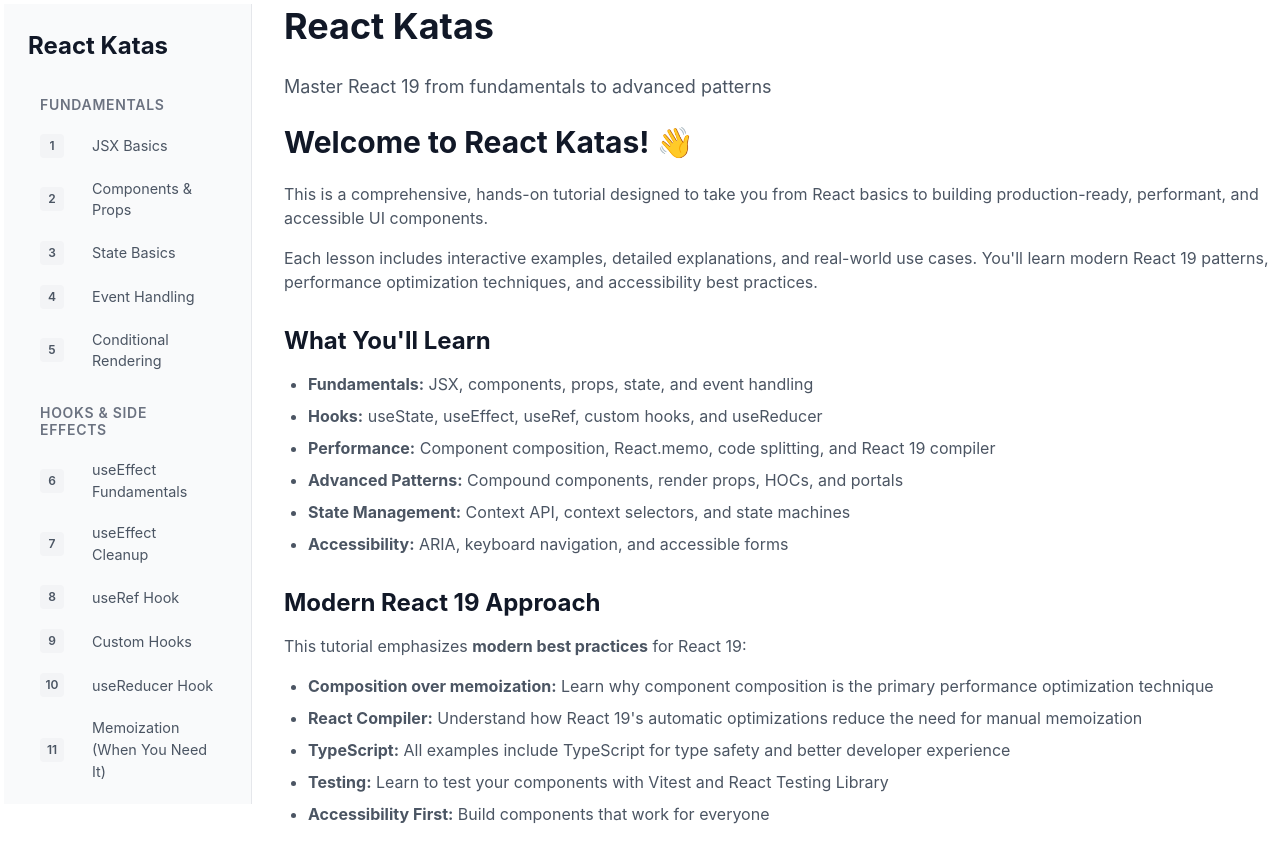
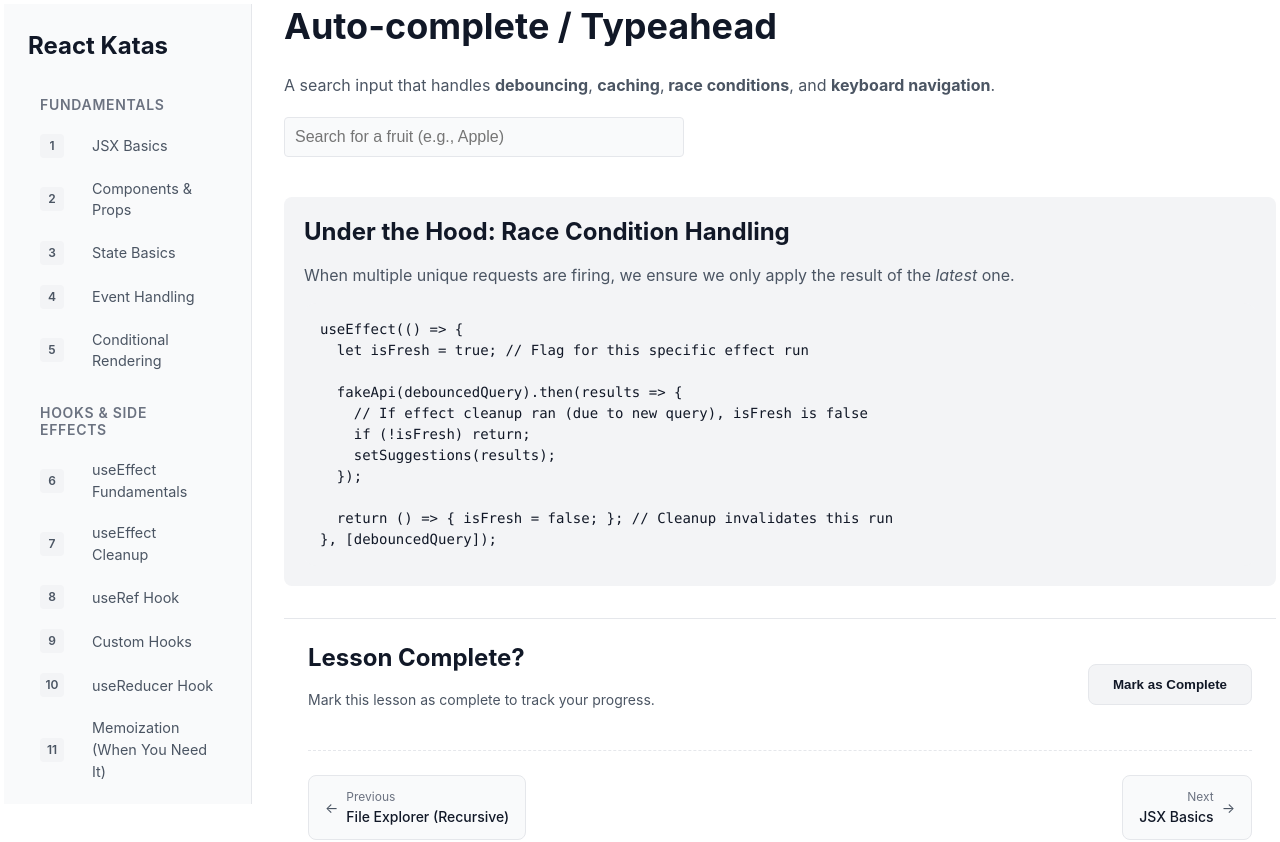
Before and after one commit to rajeshpillai/react-katas, a React (Vite) app: page /lessons/auto-complete in a window 1280 px wide. Shown: the top 842 px of the page. Built offline with nearby package versions, Linux system fonts and the light colour scheme.

Commit message:
Maching Coding: Autocomplete

```diff
--- /dev/null
+++ b/src/hooks/useDebounce.ts
@@ -0,0 +1,17 @@
+import { useState, useEffect } from 'react'
+
+export function useDebounce<T>(value: T, delay: number): T {
+    const [debouncedValue, setDebouncedValue] = useState<T>(value)
+
+    useEffect(() => {
+        const timer = setTimeout(() => {
+            setDebouncedValue(value)
+        }, delay)
+
+        return () => {
+            clearTimeout(timer)
+        }
+    }, [value, delay])
+
+    return debouncedValue
+}
--- /dev/null
+++ b/src/lessons/07-machine-coding/AutoComplete.tsx
@@ -0,0 +1,197 @@
+import { useState, useEffect, useRef, KeyboardEvent } from 'react'
+import { useDebounce } from '@hooks/useDebounce'
+
+// --- Mock Data & API ---
+const FRUITS = [
+    'Apple', 'Apricot', 'Avocado', 'Banana', 'Blackberry', 'Blueberry',
+    'Cherry', 'Coconut', 'Cranberry', 'Date', 'Dragonfruit', 'Durian',
+    'Elderberry', 'Fig', 'Grape', 'Grapefruit', 'Guava', 'Honeydew',
+    'Jackfruit', 'Kiwi', 'Lemon', 'Lime', 'Lychee', 'Mango',
+    'Melon', 'Nectarine', 'Orange', 'Papaya', 'Passion Fruit', 'Peach',
+    'Pear', 'Pineapple', 'Plum', 'Pomegranate', 'Raspberry', 'Strawberry',
+    'Tangerine', 'Watermelon'
+]
+
+function fakeApi(query: string): Promise<string[]> {
+    return new Promise((resolve) => {
+        // Random delay between 200ms and 800ms to simulate network unpredictability
+        const delay = Math.random() * 600 + 200
+        setTimeout(() => {
+            const results = FRUITS.filter(item =>
+                item.toLowerCase().includes(query.toLowerCase())
+            )
+            resolve(results)
+        }, delay)
+    })
+}
+
+// --- Components ---
+
+export default function AutoComplete() {
+    const [query, setQuery] = useState('')
+    const [suggestions, setSuggestions] = useState<string[]>([])
+    const [loading, setLoading] = useState(false)
+    const [error, setError] = useState<string | null>(null)
+    const [selectedIndex, setSelectedIndex] = useState(-1)
+
+    // We use a debounce hook to prevent API calls on every keystroke
+    const debouncedQuery = useDebounce(query, 500)
+
+    // Cache to store results: { [query]: results[] }
+    const cache = useRef<{ [key: string]: string[] }>({})
+
+    useEffect(() => {
+        // If query is empty, clear results and return
+        if (!debouncedQuery.trim()) {
+            setSuggestions([])
+            return
+        }
+
+        // Check cache first
+        if (cache.current[debouncedQuery]) {
+            setSuggestions(cache.current[debouncedQuery])
+            return
+        }
+
+        let isFresh = true
+        setLoading(true)
+        setError(null)
+
+        fakeApi(debouncedQuery)
+            .then(results => {
+                // If the component unmounted or query changed, ignore this result (Race Condition check)
+                if (!isFresh) return
+
+                // Update cache
+                cache.current[debouncedQuery] = results
+                setSuggestions(results)
+            })
+            .catch(() => {
+                if (isFresh) setError('Failed to fetch suggestions')
+            })
+            .finally(() => {
+                if (isFresh) setLoading(false)
+            })
+
+        return () => {
+            isFresh = false
+        }
+    }, [debouncedQuery])
+
+    const handleKeyDown = (e: KeyboardEvent<HTMLInputElement>) => {
+        if (e.key === 'ArrowDown') {
+            e.preventDefault()
+            setSelectedIndex(prev => (prev < suggestions.length - 1 ? prev + 1 : prev))
+        } else if (e.key === 'ArrowUp') {
+            e.preventDefault()
+            setSelectedIndex(prev => (prev > 0 ? prev - 1 : -1))
+        } else if (e.key === 'Enter') {
+            if (selectedIndex >= 0 && suggestions[selectedIndex]) {
+                setQuery(suggestions[selectedIndex])
+                setSuggestions([])
+            }
+        } else if (e.key === 'Escape') {
+            setSuggestions([])
+        }
+    }
+
+    const handleSelect = (value: string) => {
+        setQuery(value)
+        setSuggestions([])
+        setSelectedIndex(-1)
+    }
+
+    return (
+        <div>
+            <h1>Auto-complete / Typeahead</h1>
+            <p>
+                A search input that handles <strong>debouncing</strong>, <strong>caching</strong>,
+                <strong> race conditions</strong>, and <strong>keyboard navigation</strong>.
+            </p>
+
+            <div style={{ maxWidth: 400, marginTop: 20, position: 'relative' }}>
+                <input
+                    type="text"
+                    value={query}
+                    onChange={(e) => setQuery(e.target.value)}
+                    onKeyDown={handleKeyDown}
+                    placeholder="Search for a fruit (e.g., Apple)"
+                    style={{
+                        width: '100%',
+                        padding: '10px',
+                        fontSize: '16px',
+                        borderRadius: '4px',
+                        border: '1px solid var(--border-color)',
+                        background: 'var(--bg-secondary)',
+                        color: 'var(--text-primary)'
+                    }}
+                />
+
+                {loading && (
+                    <div style={{ position: 'absolute', right: 10, top: 12, fontSize: '12px', color: '#888' }}>
+                        Loading...
+                    </div>
+                )}
+
+                {error && (
+                    <div style={{ position: 'absolute', right: 10, top: 12, fontSize: '12px', color: 'red' }}>
+                        Error
+                    </div>
+                )}
+
+                {suggestions.length > 0 && (
+                    <ul style={{
+                        position: 'absolute',
+                        top: '100%',
+                        left: 0,
+                        right: 0,
+                        backgroundColor: 'var(--bg-secondary)',
+                        border: '1px solid var(--border-color)',
+                        borderTop: 'none',
+                        borderRadius: '0 0 4px 4px',
+                        listStyle: 'none',
+                        padding: 0,
+                        margin: 0,
+                        maxHeight: 200,
+                        overflowY: 'auto',
+                        zIndex: 10,
+                        boxShadow: '0 4px 6px rgba(0,0,0,0.1)'
+                    }}>
+                        {suggestions.map((item, index) => (
+                            <li
+                                key={item}
+                                onClick={() => handleSelect(item)}
+                                onMouseEnter={() => setSelectedIndex(index)}
+                                style={{
+                                    padding: '10px',
+                                    cursor: 'pointer',
+                                    backgroundColor: index === selectedIndex ? 'var(--bg-tertiary)' : 'transparent',
+                                    borderBottom: '1px solid var(--border-color)'
+                                }}
+                            >
+                                {/* Highlight match logic could go here */}
+                                {item}
+                            </li>
+                        ))}
+                    </ul>
+                )}
+            </div>
+
+            <div style={{ marginTop: 40, padding: 20, background: 'var(--bg-tertiary)', borderRadius: 8 }}>
+                <h3>Under the Hood: Race Condition Handling</h3>
+                <p>When multiple unique requests are firing, we ensure we only apply the result of the <em>latest</em> one.</p>
+                <pre style={{ margin: 0 }}>{`useEffect(() => {
+  let isFresh = true; // Flag for this specific effect run
+
+  fakeApi(debouncedQuery).then(results => {
+    // If effect cleanup ran (due to new query), isFresh is false
+    if (!isFresh) return;
+    setSuggestions(results);
+  });
+
+  return () => { isFresh = false; }; // Cleanup invalidates this run
+}, [debouncedQuery]);`}</pre>
+            </div>
+        </div>
+    )
+}
--- a/src/router/routes.ts
+++ b/src/router/routes.ts
@@ -35,6 +35,16 @@
         path: '/lessons/file-explorer',
         component: lazy(() => import('@lessons/07-machine-coding/FileExplorer')),
         documentPath: '/lessons/07-machine-coding/01-file-explorer.md',
+    },
+    {
+        id: 'auto-complete',
+        title: 'Auto-complete (Typeahead)',
+        description: 'Debounced search with caching and race condition handling',
+        section: SECTIONS.MACHINE_CODING,
+        order: 32,
+        path: '/lessons/auto-complete',
+        component: lazy(() => import('@lessons/07-machine-coding/AutoComplete')),
+        documentPath: '/lessons/07-machine-coding/02-auto-complete.md',
     },
 
     // Section 1: Fundamentals
```
Also changed, not shown: 1 other file (tests, documents, lock files or other folders).
